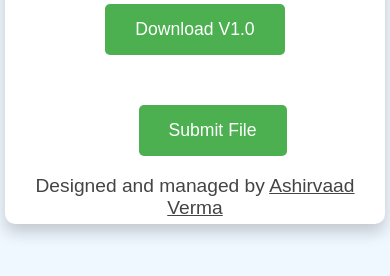
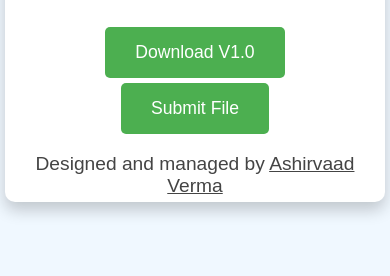
Before and after one commit to irun1/irun1.github.io, a plain HTML site: page index.html in a window 390 px wide. Shown: the part 400-676 px from the top of the page. Drawn offline with Linux system fonts and the light colour scheme.

Commit message:
styles.css

```diff
--- a/styles.css
+++ b/styles.css
@@ -62,9 +62,12 @@ button:hover
 		padding: 5px;
 		max-width: 95%;
 	}
+	body
+	{
+		height: 100vh;
+	}
 	#form
 	{
-		margin-top: 50px;
-		margin-left: 50px;
+		margin-top: 5px;
 	}
 }
```
